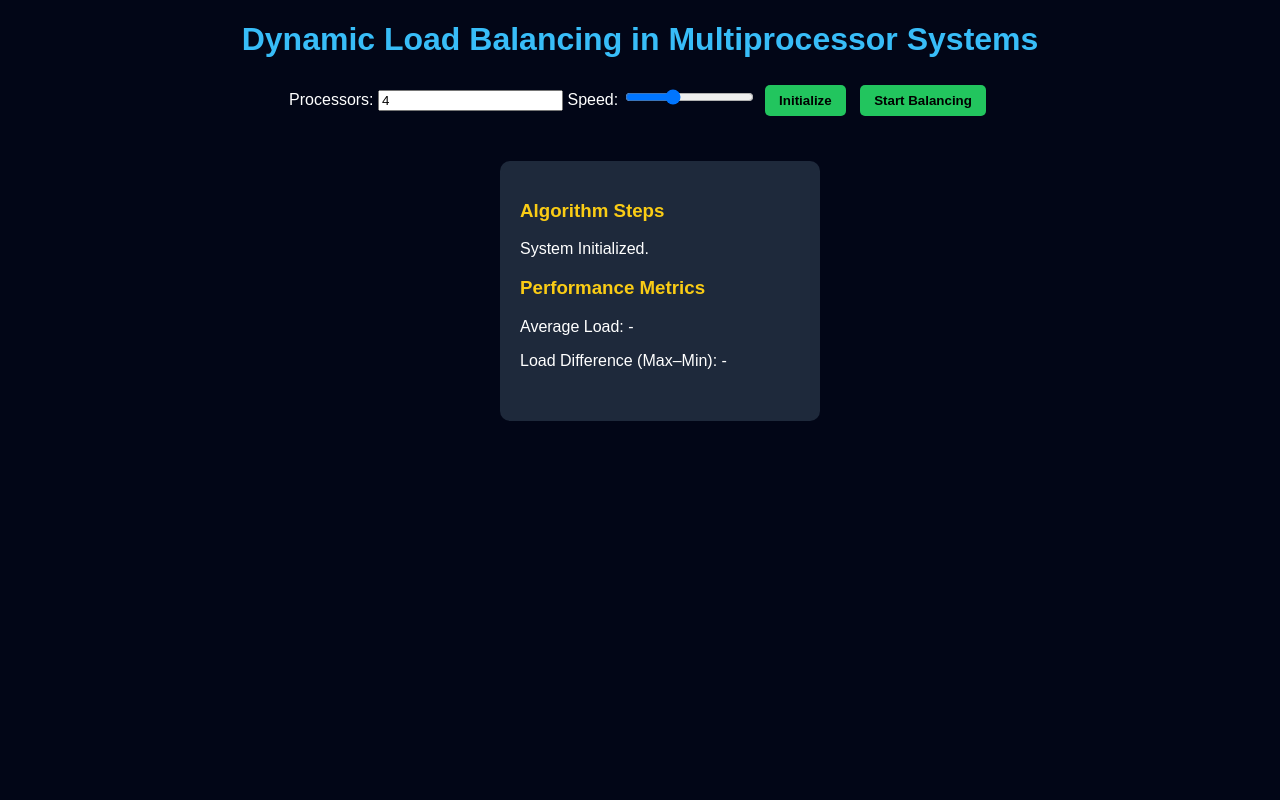
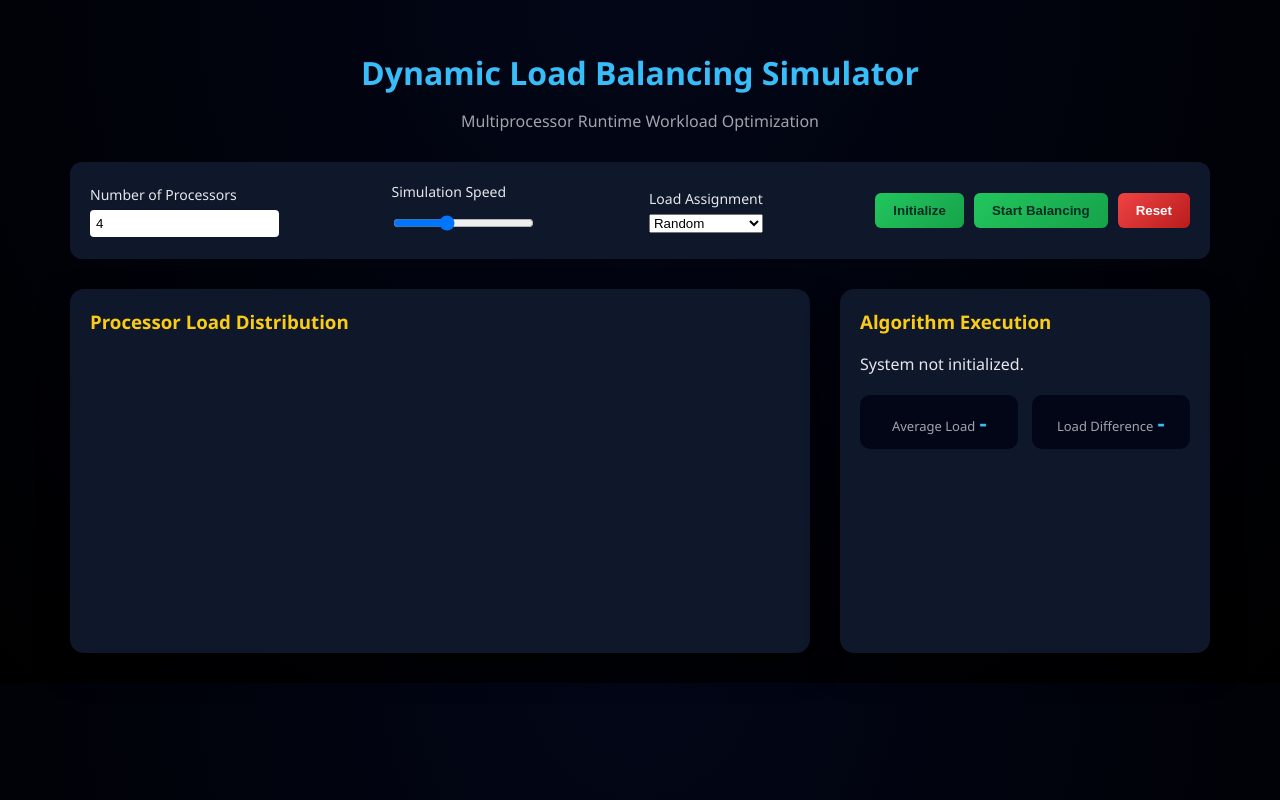
Before and after one commit to aaishikibiswas/dynamic-load-balancing-simulator, a plain HTML site: page index.html in a window 1280 px wide. Drawn offline with Linux system fonts and the light colour scheme.

Commit message:
added new features

```diff
--- a/index.html
+++ b/index.html
@@ -7,30 +7,70 @@
 </head>
 <body>
 
-<h1>Dynamic Load Balancing in Multiprocessor Systems</h1>
+<div class="app">
 
-<div class="controls">
-    <label>Processors:</label>
-    <input type="number" id="processorCount" value="4" min="2">
+    <header class="header">
+        <h1>Dynamic Load Balancing Simulator</h1>
+        <p>Multiprocessor Runtime Workload Optimization</p>
+    </header>
 
-    <label>Speed:</label>
-    <input type="range" id="speed" min="300" max="2000" step="300" value="1000">
+    <section class="controls">
 
+        <div class="control-group">
+            <label>Number of Processors</label>
+            <input type="number" id="processorCount" value="4" min="2">
+        </div>
+
+        <div class="control-group">
+            <label>Simulation Speed</label>
+            <input type="range" id="speed" min="300" max="2000" step="300" value="1000">
+        </div>
+
+        <div class="control-group">
+            <label>Load Assignment</label>
+            <select id="loadMode">
+                <option value="random">Random</option>
+                <option value="manual">Manual</option>
+            </select>
+        </div>
+
+        <div class="button-group">
     <button onclick="initializeSystem()">Initialize</button>
     <button onclick="startBalancing()">Start Balancing</button>
+    <button class="reset" onclick="resetSystem()">Reset</button>
 </div>
 
-<div class="dashboard">
-    <div id="chart"></div>
 
-    <div class="info">
-        <h3>Algorithm Steps</h3>
-        <p id="step">System Initialized.</p>
+    </section>
 
-        <h3>Performance Metrics</h3>
-        <p>Average Load: <span id="avgLoad">-</span></p>
-        <p>Load Difference (Max–Min): <span id="diff">-</span></p>
-    </div>
+    <!-- Manual load input area -->
+    <section id="manualInputs" class="manual hidden"></section>
+
+    <section class="dashboard">
+
+        <div class="card chart-card">
+            <h3>Processor Load Distribution</h3>
+            <div id="chart"></div>
+        </div>
+
+        <div class="card info">
+            <h3>Algorithm Execution</h3>
+            <p id="step">System not initialized.</p>
+
+            <div class="metrics">
+                <div>
+                    <span>Average Load</span>
+                    <strong id="avgLoad">-</strong>
+                </div>
+                <div>
+                    <span>Load Difference</span>
+                    <strong id="diff">-</strong>
+                </div>
+            </div>
+        </div>
+
+    </section>
+
 </div>
 
 <script src="script.js"></script>
--- a/script.js
+++ b/script.js
@@ -3,7 +3,34 @@ let interval;
 
 function initializeSystem() {
     const n = document.getElementById("processorCount").value;
+    const mode = document.getElementById("loadMode").value;
+    const manualDiv = document.getElementById("manualInputs");
+
     processors = [];
+    manualDiv.innerHTML = "";
+
+    if (mode === "manual") {
+        manualDiv.classList.remove("hidden");
+
+        for (let i = 0; i < n; i++) {
+            manualDiv.innerHTML += `
+                <div class="manual-box">
+                    P${i + 1}<br>
+                    Load:
+                    <input type="number" id="mload${i}" min="0" value="3">
+                </div>
+            `;
+        }
+
+        document.getElementById("step").innerText =
+            "Step 1: Enter manual load and click Start Balancing.";
+        drawChart();
+        updateMetrics();
+        return;
+    }
+
+    // RANDOM MODE (default)
+    manualDiv.classList.add("hidden");
 
     for (let i = 0; i < n; i++) {
         processors.push({
@@ -15,15 +42,30 @@ function initializeSystem() {
     updateMetrics();
     drawChart();
     document.getElementById("step").innerText =
-        "Step 1: Unbalanced load generated.";
+        "Step 1: Random unbalanced load generated.";
+}
+
+function loadFromManual() {
+    processors = [];
+    const n = document.getElementById("processorCount").value;
+
+    for (let i = 0; i < n; i++) {
+        const val = parseInt(document.getElementById(`mload${i}`).value);
+        processors.push({
+            id: i + 1,
+            load: isNaN(val) ? 0 : val
+        });
+    }
 }
 
 function updateMetrics() {
-    let total = processors.reduce((s, p) => s + p.load, 0);
-    let avg = (total / processors.length).toFixed(2);
+    if (processors.length === 0) return;
 
-    let loads = processors.map(p => p.load);
-    let diff = Math.max(...loads) - Math.min(...loads);
+    const total = processors.reduce((s, p) => s + p.load, 0);
+    const avg = (total / processors.length).toFixed(2);
+
+    const loads = processors.map(p => p.load);
+    const diff = Math.max(...loads) - Math.min(...loads);
 
     document.getElementById("avgLoad").innerText = avg;
     document.getElementById("diff").innerText = diff;
@@ -48,31 +90,66 @@ function drawChart(maxIndex = -1, minIndex = -1) {
 
 function startBalancing() {
     clearInterval(interval);
-    let speed = document.getElementById("speed").value;
+    const speed = document.getElementById("speed").value;
+    const mode = document.getElementById("loadMode").value;
+
+    if (mode === "manual") {
+        loadFromManual();
+        updateMetrics();
+        drawChart();
+    }
 
     interval = setInterval(() => {
-        let maxIndex = processors.reduce(
+
+        const maxIndex = processors.reduce(
             (m, p, i) => p.load > processors[m].load ? i : m, 0);
-        let minIndex = processors.reduce(
+        const minIndex = processors.reduce(
             (m, p, i) => p.load < processors[m].load ? i : m, 0);
 
         updateMetrics();
 
         if (processors[maxIndex].load - processors[minIndex].load <= 1) {
             document.getElementById("step").innerText =
-                "✅ Step 4: System balanced. Load difference minimized.";
+                "✅ System balanced successfully.";
             clearInterval(interval);
             drawChart();
             return;
         }
 
         document.getElementById("step").innerText =
-            `Step 3: Migrating task from Processor ${processors[maxIndex].id}
+            `Migrating load from Processor ${processors[maxIndex].id}
              to Processor ${processors[minIndex].id}`;
 
         processors[maxIndex].load--;
         processors[minIndex].load++;
 
         drawChart(maxIndex, minIndex);
+
     }, speed);
 }
+function resetSystem() {
+    // Stop any ongoing balancing
+    clearInterval(interval);
+
+    // Clear processor data
+    processors = [];
+
+    // Clear chart
+    document.getElementById("chart").innerHTML = "";
+
+    // Reset metrics
+    document.getElementById("avgLoad").innerText = "-";
+    document.getElementById("diff").innerText = "-";
+
+    // Reset step message
+    document.getElementById("step").innerText =
+        "System reset. Please initialize again.";
+
+    // Hide manual input section if visible
+    const manualDiv = document.getElementById("manualInputs");
+    manualDiv.classList.add("hidden");
+    manualDiv.innerHTML = "";
+
+    // Optional: reset mode selector
+    document.getElementById("loadMode").value = "random";
+}
--- a/style.css
+++ b/style.css
@@ -1,71 +1,180 @@
-body {
-    background: #020617;
-    color: white;
-    font-family: Arial;
-    text-align: center;
+* {
+    box-sizing: border-box;
 }
 
-h1 {
+body {
+    margin: 0;
+    font-family: "Segoe UI", Arial, sans-serif;
+    background: radial-gradient(circle at top, #020617, #000);
+    color: #e5e7eb;
+}
+
+.app {
+    max-width: 1200px;
+    margin: auto;
+    padding: 30px;
+}
+
+.header {
+    text-align: center;
+    margin-bottom: 30px;
+}
+
+.header h1 {
     color: #38bdf8;
+    margin-bottom: 6px;
+}
+
+.header p {
+    opacity: 0.7;
 }
 
 .controls {
-    margin: 20px;
+    background: #0f172a;
+    padding: 20px;
+    border-radius: 12px;
+    display: flex;
+    justify-content: space-between;
+    align-items: center;
+    gap: 20px;
+    margin-bottom: 30px;
+    flex-wrap: wrap;
+}
+
+.control-group {
+    display: flex;
+    flex-direction: column;
+    gap: 6px;
+    font-size: 14px;
+}
+
+input {
+    padding: 6px;
+    border-radius: 4px;
+    border: none;
+}
+
+.button-group {
+    display: flex;
+    gap: 10px;
 }
 
 button {
-    padding: 8px 14px;
-    margin: 5px;
-    background: #22c55e;
+    padding: 10px 18px;
     border: none;
-    border-radius: 5px;
+    border-radius: 6px;
+    background: linear-gradient(135deg, #22c55e, #16a34a);
+    color: #022c22;
     font-weight: bold;
     cursor: pointer;
 }
 
+button:hover {
+    transform: translateY(-2px);
+}
+
 .dashboard {
-    display: flex;
-    justify-content: center;
-    gap: 40px;
-    margin-top: 40px;
+    display: grid;
+    grid-template-columns: 2fr 1fr;
+    gap: 30px;
+}
+
+.card {
+    background: #0f172a;
+    border-radius: 14px;
+    padding: 20px;
+    box-shadow: 0 15px 30px rgba(0,0,0,0.6);
+}
+
+.chart-card h3,
+.info h3 {
+    color: #facc15;
+    margin-top: 0;
 }
 
 #chart {
     display: flex;
     align-items: flex-end;
-    height: 260px;
+    height: 280px;
+    margin-top: 15px;
 }
 
 .bar {
-    width: 60px;
+    width: 55px;
     margin: 0 10px;
-    background: #38bdf8;
-    transition: height 0.6s;
-    border-radius: 6px;
+    background: linear-gradient(180deg, #38bdf8, #0284c7);
+    border-radius: 8px;
+    transition: height 0.6s ease;
+    position: relative;
+}
+
+.bar span {
+    position: absolute;
+    top: -22px;
+    width: 100%;
+    text-align: center;
+    font-weight: bold;
 }
 
 .overloaded {
-    background: #ef4444;
+    background: linear-gradient(180deg, #ef4444, #b91c1c);
 }
 
 .underloaded {
-    background: #22c55e;
+    background: linear-gradient(180deg, #22c55e, #15803d);
 }
 
-.bar span {
-    display: block;
-    margin-top: -25px;
-    font-weight: bold;
+.metrics {
+    display: flex;
+    justify-content: space-between;
+    margin-top: 20px;
 }
 
-.info {
-    background: #1e293b;
-    padding: 20px;
+.metrics div {
+    background: #020617;
+    padding: 12px;
     border-radius: 10px;
-    width: 280px;
-    text-align: left;
+    width: 48%;
+    text-align: center;
 }
 
-.info h3 {
-    color: #facc15;
+.metrics span {
+    font-size: 13px;
+    opacity: 0.7;
 }
+
+.metrics strong {
+    font-size: 22px;
+    color: #38bdf8;
+}
+.manual {
+    background: #0f172a;
+    padding: 15px;
+    border-radius: 12px;
+    margin-bottom: 25px;
+    display: flex;
+    gap: 15px;
+    justify-content: center;
+    flex-wrap: wrap;
+}
+
+.manual-box {
+    background: #020617;
+    padding: 10px;
+    border-radius: 8px;
+    text-align: center;
+    width: 120px;
+}
+
+.manual-box input {
+    width: 60px;
+    margin-top: 5px;
+}
+
+.hidden {
+    display: none;
+}
+.reset {
+    background: linear-gradient(135deg, #ef4444, #b91c1c);
+    color: white;
+}
```
